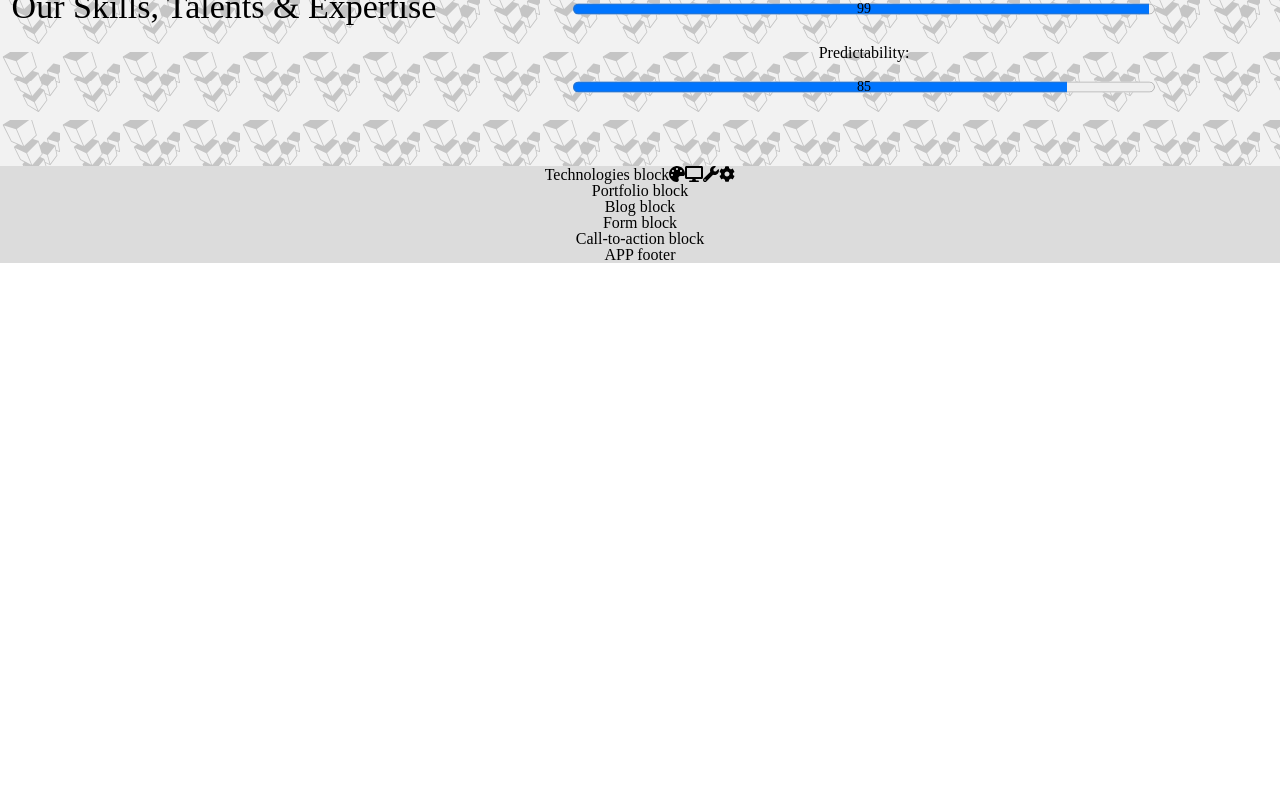
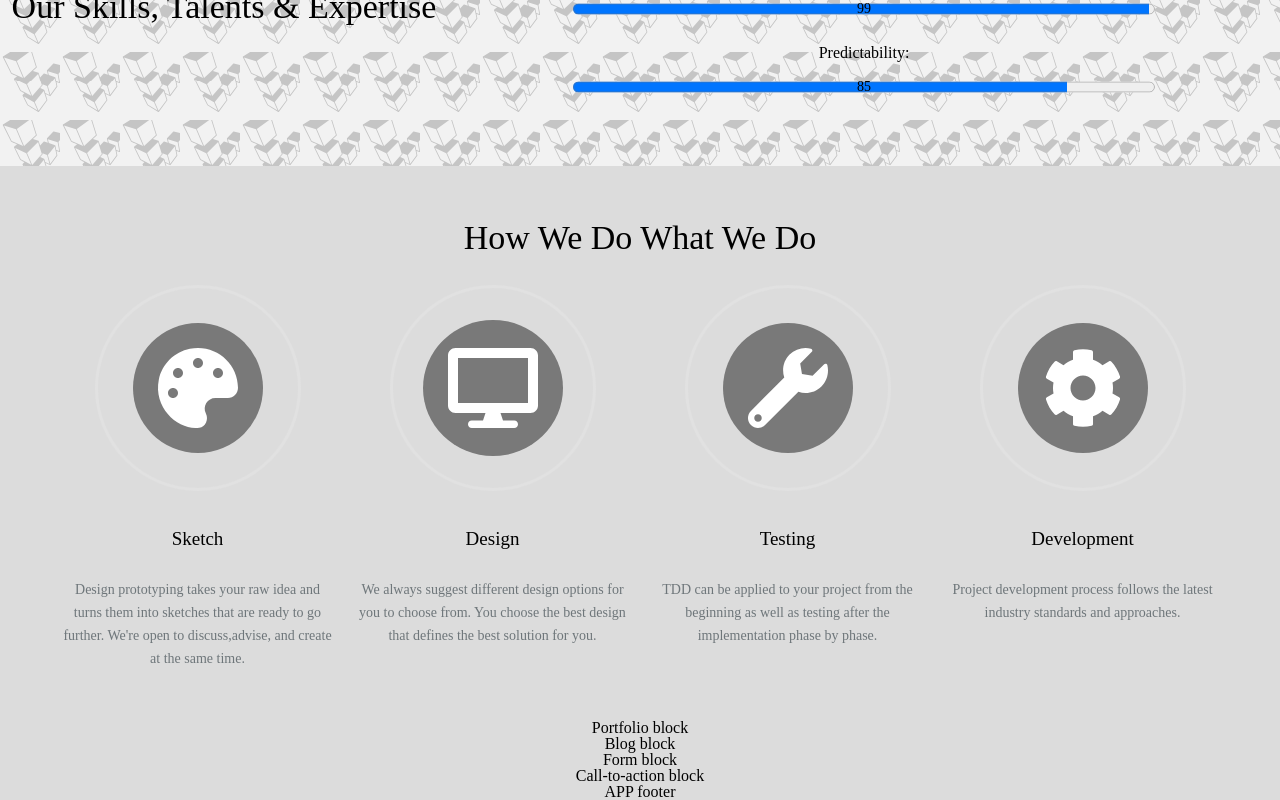
Before and after one commit to Pisik8809/alterrasoft, a React (Create React App) app: page / in a window 1280 px wide. Shown: the part 6516-7316 px from the top of the page. Before the commit the page ends 6779 px from the top, so only its background shows below. Built offline with nearby package versions, Linux system fonts and the light colour scheme.

Commit message:
10.05.2019

```diff
--- a/src/App.css
+++ b/src/App.css
@@ -339,3 +339,76 @@
   font-size: 14px;
   line-height: 22px;
 }
+
+.technologies-block {
+  padding: 50px 0;
+}
+
+.technologies-block-heading {
+  font-size: 34px;
+  line-height: 1.284em;
+  margin-bottom: 25px;
+}
+
+.techno-items-global-wrapper {
+  display: flex;
+  padding: 0 50px;
+  justify-content: space-around;
+}
+
+.technoly-item-wrapper {
+  flex-basis: 25%;
+  margin: 0 12.5px;
+}
+
+.technoly-item-heading {
+  font-size: 19px;
+  line-height: 1.4em;
+  margin-top: 35px;
+  margin-bottom: 25px;
+  transition: color 0.5s ease-in-out;
+}
+
+.technoly-item-description {
+  font-size: 14px;
+  line-height: 23px;
+  font-weight: 500;
+  color: #6e767a;
+}
+
+.techlogogy-icon-wrapper {
+  display: flex;
+  justify-content: center;
+  align-items: center;
+  font-size: 80px;
+  width: 200px;
+  height: 200px;
+  border: 3px solid #e1e1e1;
+  transition: border 0.5s ease-in-out;
+  border-radius: 50%;
+  margin: 0 auto;
+  color: white;
+}
+
+.techlogogy-icon-wrapper>svg {
+  padding: 25px;
+  background: #797979;
+  transition: background 0.5s ease-in-out;
+  border-radius: 50%;
+}
+
+.technoly-item-wrapper:nth-child(2) svg {
+  padding: 28px 25px;
+}
+
+.technology-icon-plus-heading:hover>.technoly-item-heading {
+  color: #0093e9;
+}
+
+.technology-icon-plus-heading:hover>.techlogogy-icon-wrapper {
+  border-color: #0093e9;
+}
+
+.technology-icon-plus-heading:hover>.techlogogy-icon-wrapper>svg {
+  background:#0093e9;
+}
--- a/src/components/technologies.js
+++ b/src/components/technologies.js
@@ -5,12 +5,50 @@
 class Technologies extends Component {
     render() {
         return (
-            <div>
-                Technologies block
-                <FontAwesomeIcon icon="palette" />
-                <FontAwesomeIcon icon="desktop" />
-                <FontAwesomeIcon icon="wrench" />
-                <FontAwesomeIcon icon="cog" />
+            <div className="technologies-block">
+                <h2 className="technologies-block-heading">How We Do What We Do</h2>
+                <div className="techno-items-global-wrapper">
+                    <div className="technoly-item-wrapper">
+                        <div className="technology-icon-plus-heading">
+                            <div className="techlogogy-icon-wrapper">
+                                <FontAwesomeIcon icon="palette" />
+                            </div>
+                                <h3 className="technoly-item-heading">Sketch</h3>
+                        </div>
+                        <p className="technoly-item-description">Design prototyping takes your raw idea and turns them into sketches that are
+                        ready to go further. We're open to discuss,advise, and create at the same time.</p>
+                    </div>
+                    <div className="technoly-item-wrapper">
+                        <div className="technology-icon-plus-heading">
+                            <div className="techlogogy-icon-wrapper">
+                                <FontAwesomeIcon icon="desktop" />
+                            </div>
+                            <h3 className="technoly-item-heading">Design</h3>
+                        </div>
+                        <p className="technoly-item-description">We always suggest different design options for you to choose from.
+                        You choose the best design that defines the best solution for you.</p>
+                    </div>
+                    <div className="technoly-item-wrapper">
+                        <div className="technology-icon-plus-heading">
+                            <div className="techlogogy-icon-wrapper">
+                                <FontAwesomeIcon icon="wrench" />
+                            </div>
+                            <h3 className="technoly-item-heading">Testing</h3>
+                        </div>
+                        <p className="technoly-item-description">TDD can be applied to your project from the beginning as well as testing
+                        after the implementation phase by phase.</p>
+                    </div>
+                    <div className="technoly-item-wrapper">
+                        <div className="technology-icon-plus-heading">
+                            <div className="techlogogy-icon-wrapper">
+                                <FontAwesomeIcon icon="cog" />
+                            </div>
+                                <h3 className="technoly-item-heading">Development</h3>
+                        </div>
+                        <p className="technoly-item-description">Project development process follows the latest industry
+                        standards and approaches.</p>
+                    </div>
+                </div>
             </div>
         );
     }
```
